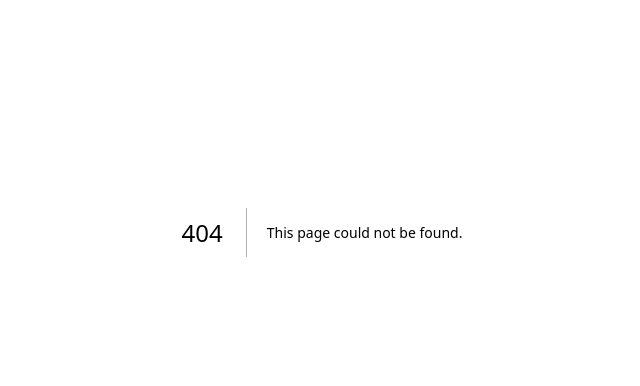
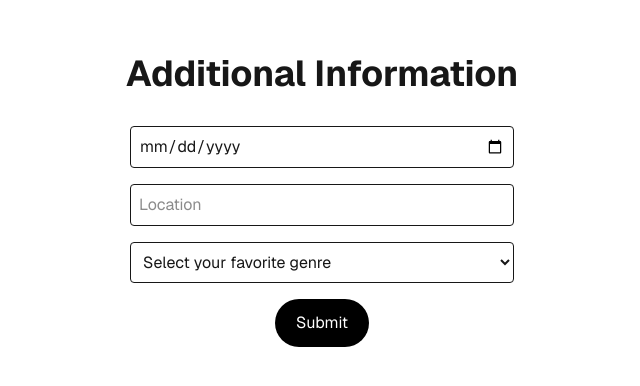
Before and after one commit to TACmouc/movie-tickets, a Next.js app: page /additional-info in a window 1280 px wide. Before the commit this address had no page. Shown: the part 168-554 px from the top of the page, without its empty margins (318-958 px from the left). Built offline with nearby package versions, Linux system fonts and the light colour scheme; no server answers.

Commit message:
PS-5: Add additional-info

```diff
--- /dev/null
+++ b/src/app/additional-info/page.tsx
@@ -0,0 +1,91 @@
+"use client";
+import { useState, FormEvent } from "react";
+import { useRouter } from "next/navigation";
+import { auth, db } from "@/firebase";
+import { doc, setDoc } from "firebase/firestore";
+
+export default function AdditionalInfoPage() {
+    const [birthdate, setBirthdate] = useState("");
+    const [location, setLocation] = useState("");
+    const [favoriteGenre, setFavoriteGenre] = useState("");
+    const [error, setError] = useState("");
+    const [isLoading, setIsLoading] = useState(false);
+    const router = useRouter();
+
+    const handleSubmit = async (e: FormEvent) => {
+        e.preventDefault();
+        setIsLoading(true);
+        setError("");
+
+        try {
+            const user = auth.currentUser;
+            if (user) {
+                await setDoc(doc(db, "users", user.uid), {
+                    uid: user.uid,
+                    email: user.email,
+                    birthdate,
+                    location,
+                    favoriteGenre,
+                });
+                router.push("/home");
+            } else {
+                setError("User not authenticated");
+            }
+        } catch (err: unknown) {
+            setError(err instanceof Error ? err.message : "Error saving information");
+        } finally {
+            setIsLoading(false);
+        }
+    };
+
+    return (
+        <div className="grid grid-rows-[1fr_auto] items-center justify-items-center min-h-screen p-8 pb-20 gap-16 sm:p-20 font-[family-name:var(--font-geist-sans)]">
+            <main className="flex flex-col gap-8 items-center">
+                <h1 className="text-4xl font-bold">Additional Information</h1>
+                {error && <p className="text-red-500 mb-4">{error}</p>}
+                <form onSubmit={handleSubmit} className="space-y-4 max-w-sm w-full">
+                    <input
+                        type="date"
+                        placeholder="Birthdate"
+                        value={birthdate}
+                        onChange={(e) => setBirthdate(e.target.value)}
+                        className="w-full p-2 border rounded"
+                        required
+                    />
+                    <input
+                        type="text"
+                        placeholder="Location"
+                        value={location}
+                        onChange={(e) => setLocation(e.target.value)}
+                        list="location-suggestions"
+                        className="w-full p-2 border rounded"
+                        required
+                    />
+                    <select
+                        value={favoriteGenre}
+                        onChange={(e) => setFavoriteGenre(e.target.value)}
+                        className="w-full p-2 border rounded"
+                        required
+                    >
+                        <option value="" disabled>Select your favorite genre</option>
+                        <option value="Action">Action</option>
+                        <option value="Comedy">Comedy</option>
+                        <option value="Drama">Drama</option>
+                        <option value="Horror">Horror</option>
+                        <option value="Romance">Romance</option>
+                        <option value="Sci-Fi">Sci-Fi</option>
+                    </select>
+                    <div className="flex justify-center">
+                        <button
+                            type="submit"
+                            disabled={isLoading}
+                            className="rounded-full border border-solid border-transparent transition-colors flex items-center justify-center bg-black dark:bg-white text-white dark:text-black gap-2 hover:bg-[#383838] dark:hover:bg-[#ccc] text-sm sm:text-base h-10 sm:h-12 px-4 sm:px-5"
+                        >
+                            {isLoading ? "Loading..." : "Submit"}
+                        </button>
+                    </div>
+                </form>
+            </main>
+        </div>
+    );
+}
--- a/src/app/page.tsx
+++ b/src/app/page.tsx
@@ -4,15 +4,21 @@ import Link from "next/link";
 import { useRouter } from "next/navigation";
 import { useEffect } from "react";
 import { onAuthStateChanged } from "firebase/auth";
-import { auth } from "../firebase";
+import { auth, db } from "../firebase";
+import { doc, getDoc } from "firebase/firestore";
 
 export default function Home() {
   const router = useRouter();
 
   useEffect(() => {
-    const unsubscribe = onAuthStateChanged(auth, (user) => {
+    const unsubscribe = onAuthStateChanged(auth, async (user) => {
       if (user) {
-        router.push('/home');
+        const userDoc = await getDoc(doc(db, "users", user.uid));
+        if (userDoc.exists()) {
+          router.push('/home');
+        } else {
+          router.push('/additional-info');
+        }
       }
     });
     return () => unsubscribe();
--- a/src/app/profile/page.tsx
+++ b/src/app/profile/page.tsx
@@ -1,13 +1,33 @@
-// app/profile/page.tsx
 "use client";
 
+import { useEffect, useState } from "react";
 import Navbar from "../../components/navbar";
-import { auth } from "../../firebase";
-// import { useRouter } from "next/navigation";
+import { auth, db } from "../../firebase";
+import { doc, getDoc } from "firebase/firestore";
+
+interface UserData {
+    uid: string;
+    email: string;
+    birthdate: string;
+    location: string;
+    favoriteGenre: string;
+}
 
 export default function ProfilePage() {
-    // const router = useRouter();
+    const [userData, setUserData] = useState<UserData | null>(null);
     const user = auth.currentUser;
+
+    useEffect(() => {
+        const fetchUserData = async () => {
+            if (user) {
+                const userDoc = await getDoc(doc(db, "users", user.uid));
+                if (userDoc.exists()) {
+                    setUserData(userDoc.data() as UserData);
+                }
+            }
+        };
+        fetchUserData();
+    }, [user]);
 
     return (
         <div className="min-h-screen flex flex-col">
@@ -19,6 +39,13 @@ export default function ProfilePage() {
                     <div className="space-y-2">
                         <p><strong>Email:</strong> {user?.email}</p>
                         <p><strong>Date inscription:</strong> {user?.metadata.creationTime}</p>
+                        {userData && (
+                            <>
+                                <p><strong>Date de naissance:</strong> {userData.birthdate}</p>
+                                <p><strong>Localisation:</strong> {userData.location}</p>
+                                <p><strong>Genre de film préféré:</strong> {userData.favoriteGenre}</p>
+                            </>
+                        )}
                     </div>
                 </div>
             </main>
--- a/src/app/register/page.tsx
+++ b/src/app/register/page.tsx
@@ -3,13 +3,15 @@
 import { useState, FormEvent } from "react";
 import Register from "@/app/register/register";
 import { createUserWithEmailAndPassword } from "firebase/auth";
-import {auth} from "@/firebase";
+import { auth } from "@/firebase";
+import { useRouter } from "next/navigation";
 
 export default function RegisterPage() {
     const [email, setEmail] = useState("");
     const [password, setPassword] = useState("");
     const [error, setError] = useState("");
     const [isLoading, setIsLoading] = useState(false);
+    const router = useRouter();
 
     const handleEmailChange = (email: string) => {
         setEmail(email);
@@ -26,6 +28,7 @@ export default function RegisterPage() {
 
         try {
             await createUserWithEmailAndPassword(auth, email, password);
+            router.push("/additional-info");
         } catch (err: unknown) {
             setError(err instanceof Error ? err.message : "Authentication error");
         } finally {
```
